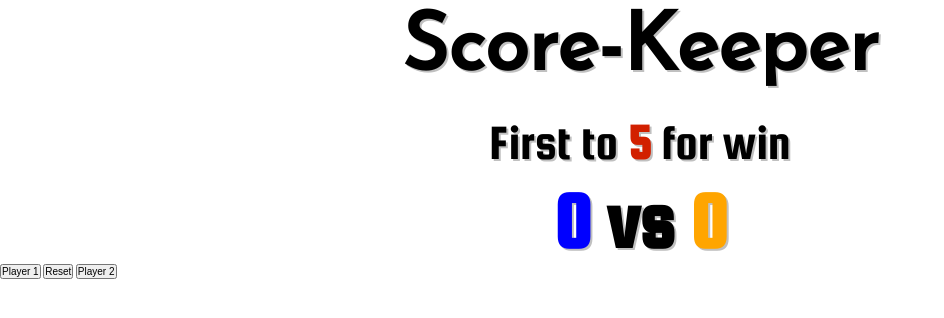
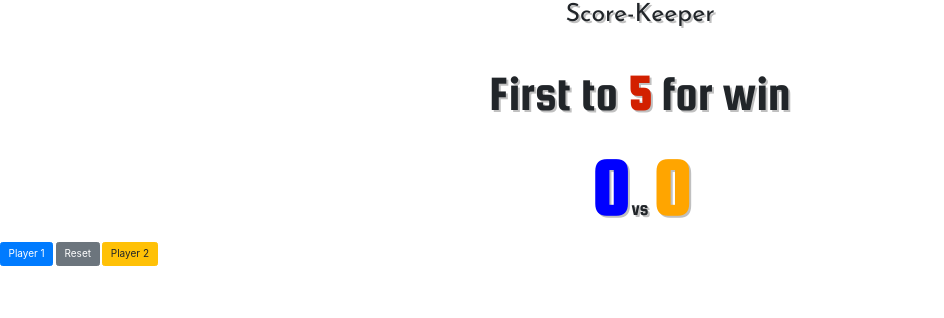
Before and after one commit to MickaelGRZELKA/Score-keeper, a plain HTML site: page index.html in a window 1280 px wide. Shown: the whole page, without its empty margins (0-944 px from the left). Drawn offline with nearby package versions, Linux system fonts and the light colour scheme.

Commit message:
add bootstrap and button

```diff
--- a/index.html
+++ b/index.html
@@ -7,6 +7,7 @@
     <link rel="stylesheet" href="style.css">
     <link href="https://fonts.googleapis.com/css?family=Josefin+Sans&display=swap" rel="stylesheet">
     <link href="https://fonts.googleapis.com/css?family=Squada+One&display=swap" rel="stylesheet">
+    <link rel="stylesheet" href="https://stackpath.bootstrapcdn.com/bootstrap/4.3.1/css/bootstrap.min.css" integrity="sha384-ggOyR0iXCbMQv3Xipma34MD+dH/1fQ784/j6cY/iJTQUOhcWr7x9JvoRxT2MZw1T" crossorigin="anonymous">
     <title>Score-Keeper</title>
 </head>
 <body>
@@ -15,9 +16,9 @@
     <p>First to <span class="green">5</span> for win</p>
     <h2><span id="p1Result" class="blue">0</span> vs <span id="p2Result" class="yellow">0</span></h2>
     <div class="button">
-        <button id="p1" class="p1">Player 1</button>
-        <button id="reset" class="reset">Reset</button>
-        <button id="p2" class="p2">Player 2</button>
+            <button type="button" id="p1" class="btn btn-primary p1">Player 1</button>
+            <button type="button" id="reset" class="btn btn-secondary reset">Reset</button>
+            <button type="button" id="p2" class="btn btn-warning p2">Player 2</button>
     </div>
 </main>
 </body>
```
